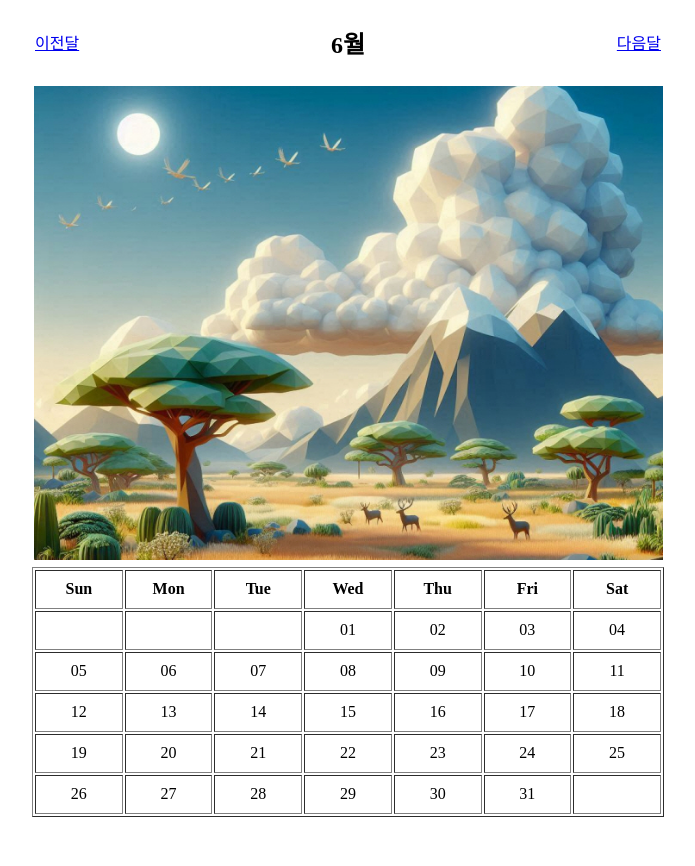
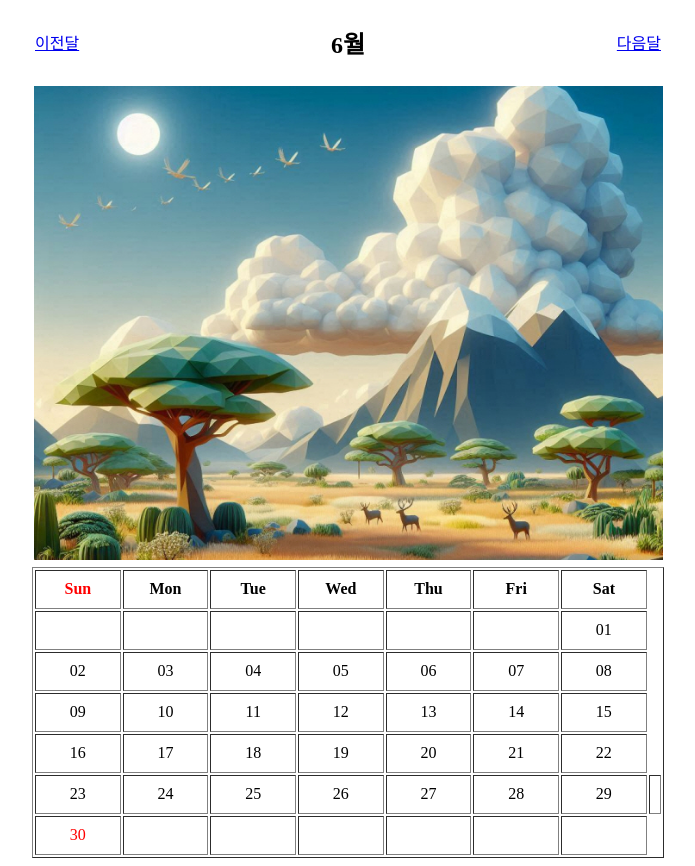
Before and after one commit to can-robot21/SESAC_python, a plain HTML site: page 00.homework/calendar/6.calendar6th.html in a window 1280 px wide. Shown: the part 87-953 px from the top of the page, without its empty margins (292-987 px from the left). Before the commit the page ends 912 px from the top, so only its background shows below. Drawn offline with Linux system fonts and the light colour scheme; files whose address does not match are found by name.

Commit message:
add Homework

```diff
--- a/00.homework/calendar/6.calendar6th.html
+++ b/00.homework/calendar/6.calendar6th.html
@@ -24,7 +24,7 @@
     </table>
     <table width="50%" border="1">
         <tr>
-            <th height="35px" width="14%" color="red">Sun</th>
+            <th height="35px" width="14%"  style="color: red">Sun</th>
             <th height="35px" width="14%">Mon</th>
             <th height="35px" width="14%">Tue</th>
             <th height="35px" width="14%">Wed</th>
@@ -36,45 +36,55 @@
             <td height="35px" align="center"></td>
             <td height="35px" align="center"></td>
             <td height="35px" align="center"></td>
+            <td height="35px" align="center"></td>
+            <td height="35px" align="center"></td>
+            <td height="35px" align="center"></td>
             <td height="35px" align="center">01</td>
+        </tr>
+        <tr>
             <td height="35px" align="center">02</td>
             <td height="35px" align="center">03</td>
             <td height="35px" align="center">04</td>
-        </tr>
-        <tr>
             <td height="35px" align="center">05</td>
             <td height="35px" align="center">06</td>
             <td height="35px" align="center">07</td>
             <td height="35px" align="center">08</td>
+        </tr>
+        <tr>
             <td height="35px" align="center">09</td>
             <td height="35px" align="center">10</td>
             <td height="35px" align="center">11</td>
-        </tr>
-        <tr>
             <td height="35px" align="center">12</td>
             <td height="35px" align="center">13</td>
             <td height="35px" align="center">14</td>
             <td height="35px" align="center">15</td>
+        </tr>
+        <tr>
             <td height="35px" align="center">16</td>
             <td height="35px" align="center">17</td>
             <td height="35px" align="center">18</td>
-        </tr>
-        <tr>
             <td height="35px" align="center">19</td>
             <td height="35px" align="center">20</td>
             <td height="35px" align="center">21</td>
             <td height="35px" align="center">22</td>
+        </tr>
+        <tr>
             <td height="35px" align="center">23</td>
             <td height="35px" align="center">24</td>
             <td height="35px" align="center">25</td>
-        </tr>
-        <tr>
             <td height="35px" align="center">26</td>
             <td height="35px" align="center">27</td>
             <td height="35px" align="center">28</td>
             <td height="35px" align="center">29</td>
-            <td height="35px" align="center">30</td>
-            <td height="35px" align="center">31</td>
+            <td height="35px"></td>
+        </tr>
+        <tr>
+            <td height="35px" align="center"  style="color: red">30</td>
+            <td height="35px"></td>
+            <td height="35px"></td>
+            <td height="35px"></td>
+            <td height="35px"></td>
+            <td height="35px"></td>
             <td height="35px"></td>
         </tr>
     </table>
```
Also changed, not shown: 00.homework/calendar/6.calendar5th.html (+1 -1 lines), 00.homework/calendar/6.calendar7th.html (+11 -11 lines), 00.homework/calendar/6.calendar8th.html (+1 -1 lines).
